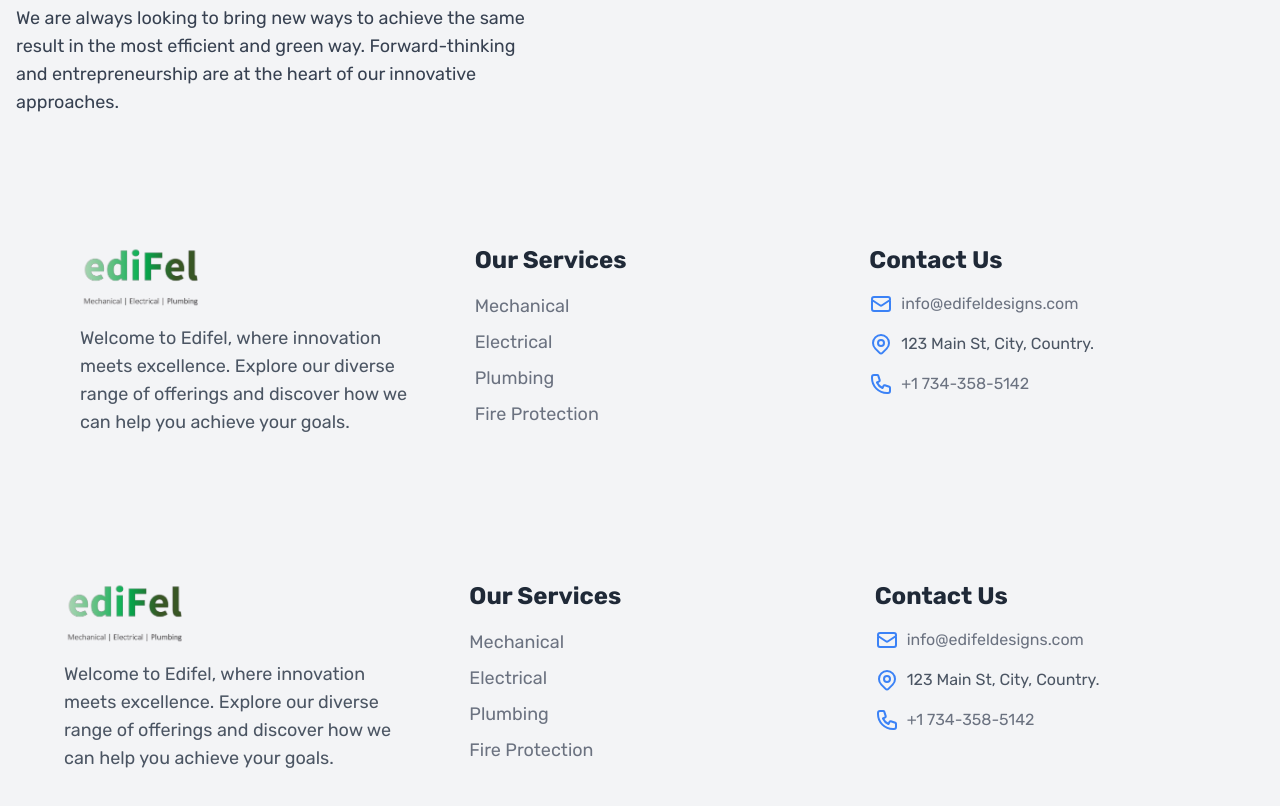
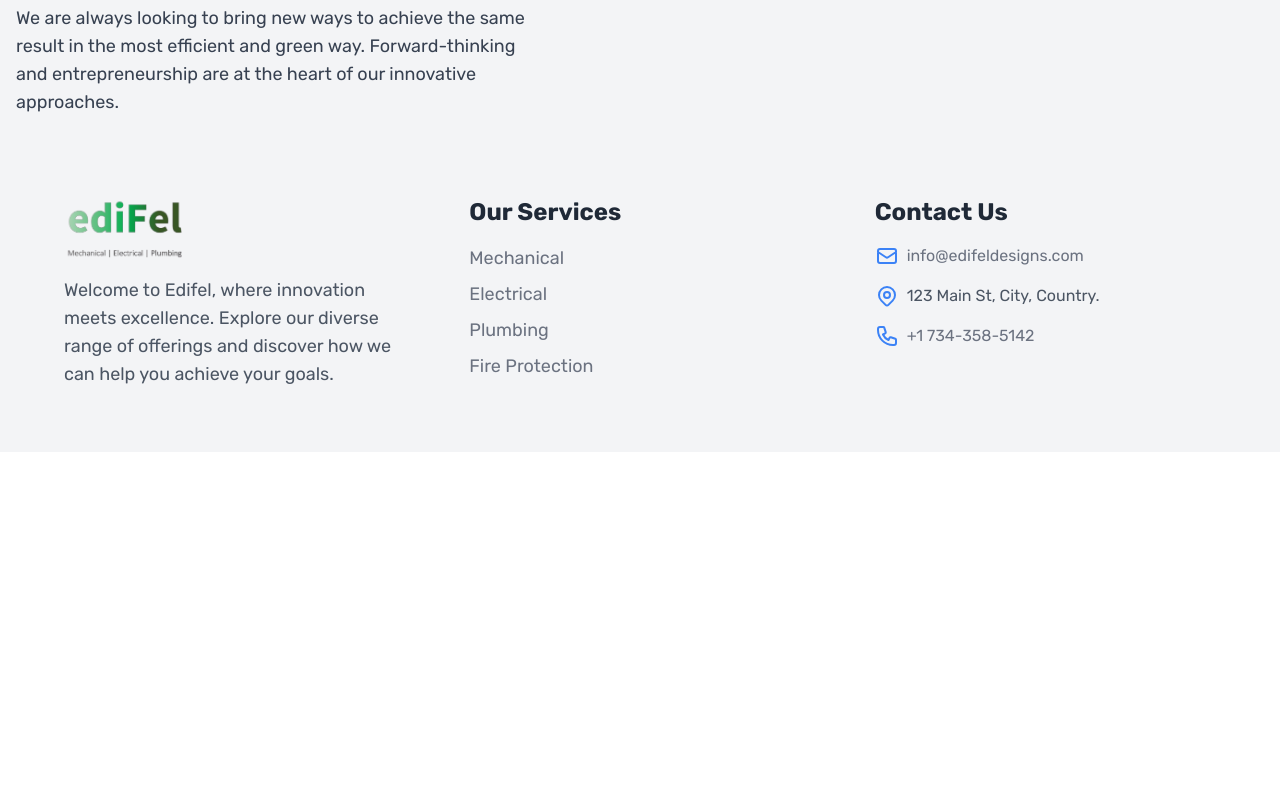
Before and after one commit to anosike-jayson/edifel-website, a React (Vite) app: page /learnmore in a window 1280 px wide. Shown: the part 1160-1966 px from the top of the page. After the commit the page ends 1612 px from the top, so only its background shows below. Built offline with nearby package versions, Linux system fonts and the light colour scheme.

Commit message:
minor fixes on home page

```diff
--- a/src/pages/Home.jsx
+++ b/src/pages/Home.jsx
@@ -9,12 +9,10 @@ import Semifooter from '../components/SemiFooter';
 const Homepage = () => {
     return (
         <div>
-            <NavBar />
             <Slider />
             <About />
             <Services />
             <Portfolio />
-            <Semifooter/>
         </div>
     );
 };
--- a/src/pages/LearnMore.jsx
+++ b/src/pages/LearnMore.jsx
@@ -110,9 +110,6 @@ const LearnMore = () => {
           />
         </div>
       </div>
-
-      {/* Footer */}
-      <SemiFooter /> {/* Adding the SemiFooter at the bottom */}
     </section>
   );
 };
--- a/src/pages/SelectedWorks.jsx
+++ b/src/pages/SelectedWorks.jsx
@@ -50,7 +50,6 @@ const SelectedWorks = () => {
                     </div>
                 )}
             </div>
-            <SemiFooter /> {/* Place SemiFooter outside the main div */}
         </>
     );
 };
```
